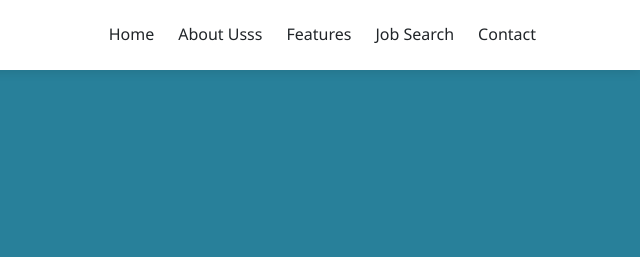
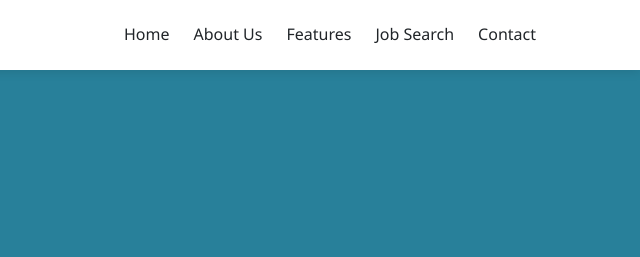
Before and after one commit to Cjayy77/job-searching-app-website, a plain HTML site: page index.html in a window 1280 px wide. Shown: the top 257 px of the page, 640-1280 px from the left. Drawn offline with Linux system fonts and the light colour scheme.

Commit message:
Fix HTML encoding issues in index.html

```diff
--- a/index.html
+++ b/index.html
@@ -16,7 +16,7 @@
       <button class="menu-btn" id="menuBtn">☰</button>
       <ul class="menu" id="menu">
         <li><a href="index.html">Home</a></li>
-        <li><a href="about.html">About Usss</a></li>
+        <li><a href="about.html">About Us</a></li>
         <li><a href="features.html">Features</a></li>
         <li><a href="search.html">Job Search</a></li>
         <li><a href="contact.html">Contact</a></li>
```
